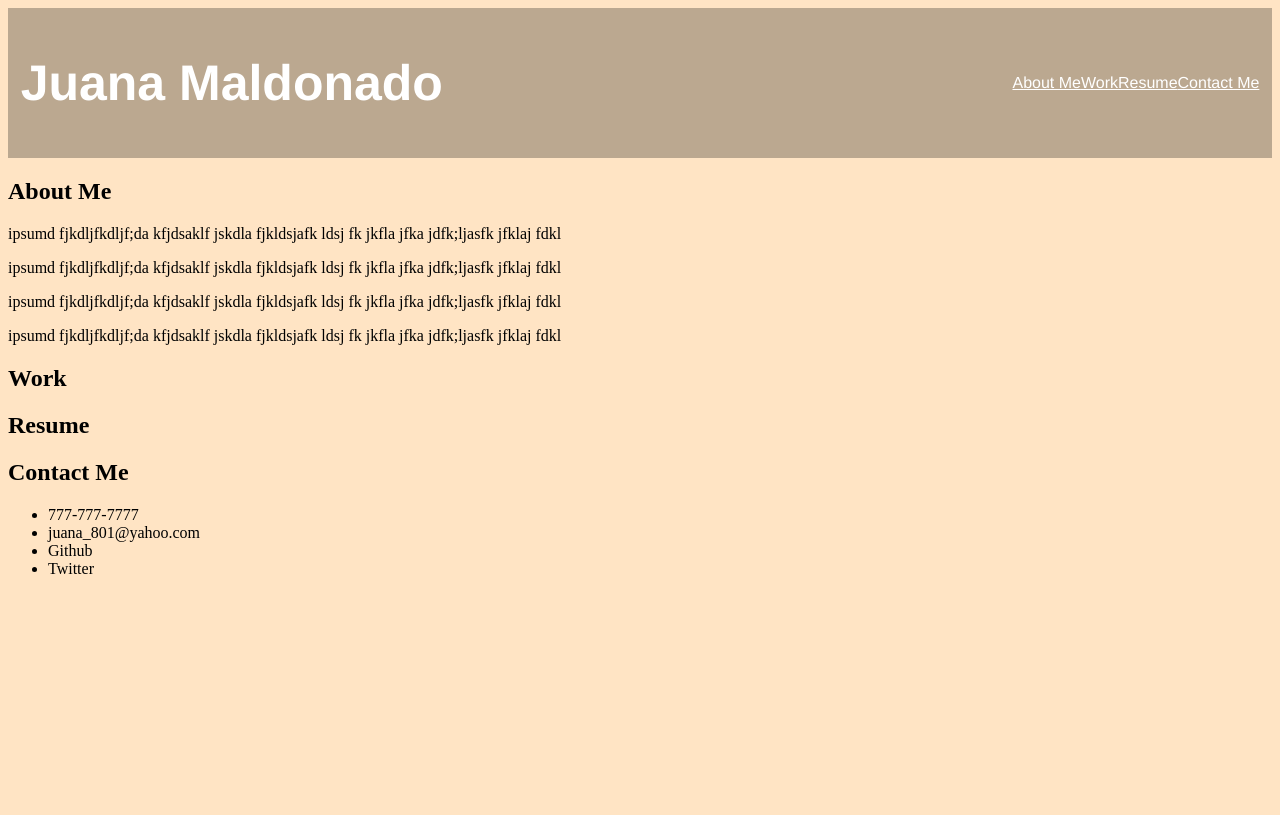
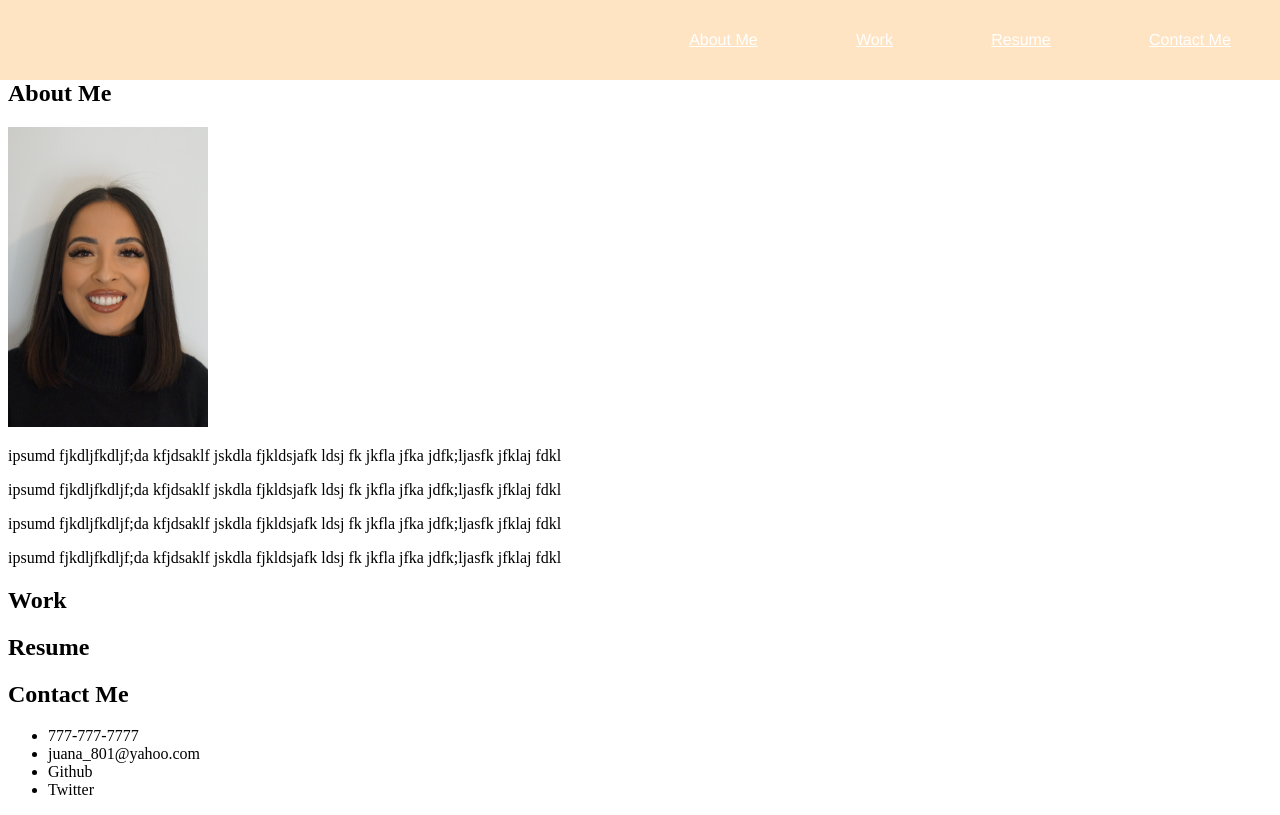
Before and after one commit to Miguelan3l/My-Portfolio, a plain HTML site: page index.html in a window 1280 px wide. Drawn offline with Linux system fonts and the light colour scheme.

Commit message:
update navbar, add photo

```diff
--- a/assets/css/style.css
+++ b/assets/css/style.css
@@ -1,27 +1,41 @@
-body {
+
+nav{
+    position: fixed;
+    left: 0;
+    right: 0;
+    top: 0;
+    z-index: 10;
+    font-family: 'Franklin Gothic Medium', 'Arial Narrow', Arial, sans-serif;
+    height: 80px;
     background-color: bisque;
 
 }
-header {
-    font-family:'Franklin Gothic Medium', 'Arial Narrow', Arial, sans-serif;
-    background-color: rgb(187, 168, 144);
+
+h1 .name {
+    float: left;
+    height: 50%;
+    width: 30%;
+    display: flex;
     align-items: center;
-    display:flex;
-    justify-content: space-between;
-    color:white;
-    padding:1%;
-}
-h1 {
-    font-size: 50px;
+    color: black;
 
 }
-nav ul {
+
+.nav-link {
+    float:right;
+    padding: 0;
+    margin: 0;
+    width: 50%;
+    height: 100%;
     display: flex;
-    justify-content: space-between;
-    list-style-type: none;
+    justify-content: space-around;
+    align-items: center;
+}
+.nav-link li {
+    list-style: none;
 
 }
-nav a {
-    color:white;
-
+.nav-link a {
+    color: white;
+    ;
 }
--- a/index.html
+++ b/index.html
@@ -7,10 +7,10 @@
     </head>
     <body>
         <header>
-            <h1>Juana Maldonado</h1>
+            <h1 class="name">Juana Maldonado</h1>
           <!------------------Navbar---------------->
           <nav>
-            <ul>
+            <ul class="nav-link">
                 <li><a href="#About Me">About Me</a></li>
                 <li><a href="#Work">Work</a></li>
                 <li><a href="#Resume">Resume</a></li>
@@ -21,6 +21,7 @@
         <main>
             <section>
                 <h2 id="About Me"> About Me</h2>
+                    <img src="assets/images/DSC03786.JPG" alt="photo of Juana Maldonado" width="200" height="300">
                     <p>
                         ipsumd fjkdljfkdljf;da kfjdsaklf jskdla fjkldsjafk ldsj fk jkfla jfka jdfk;ljasfk jfklaj fdkl
                     </p>
```
Also changed, not shown: assets/images/DSC03786.JPG (added), 2 other files.
